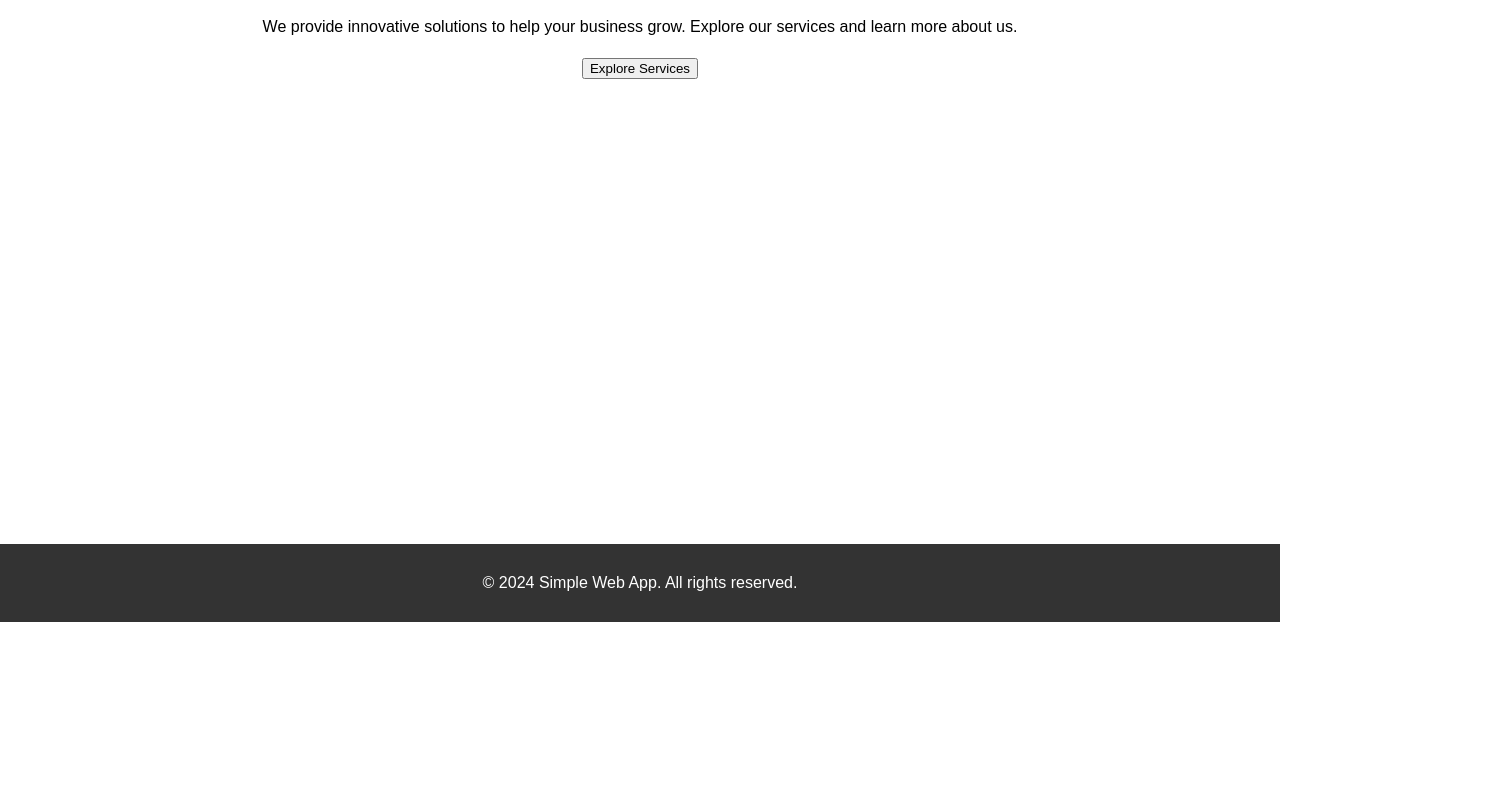
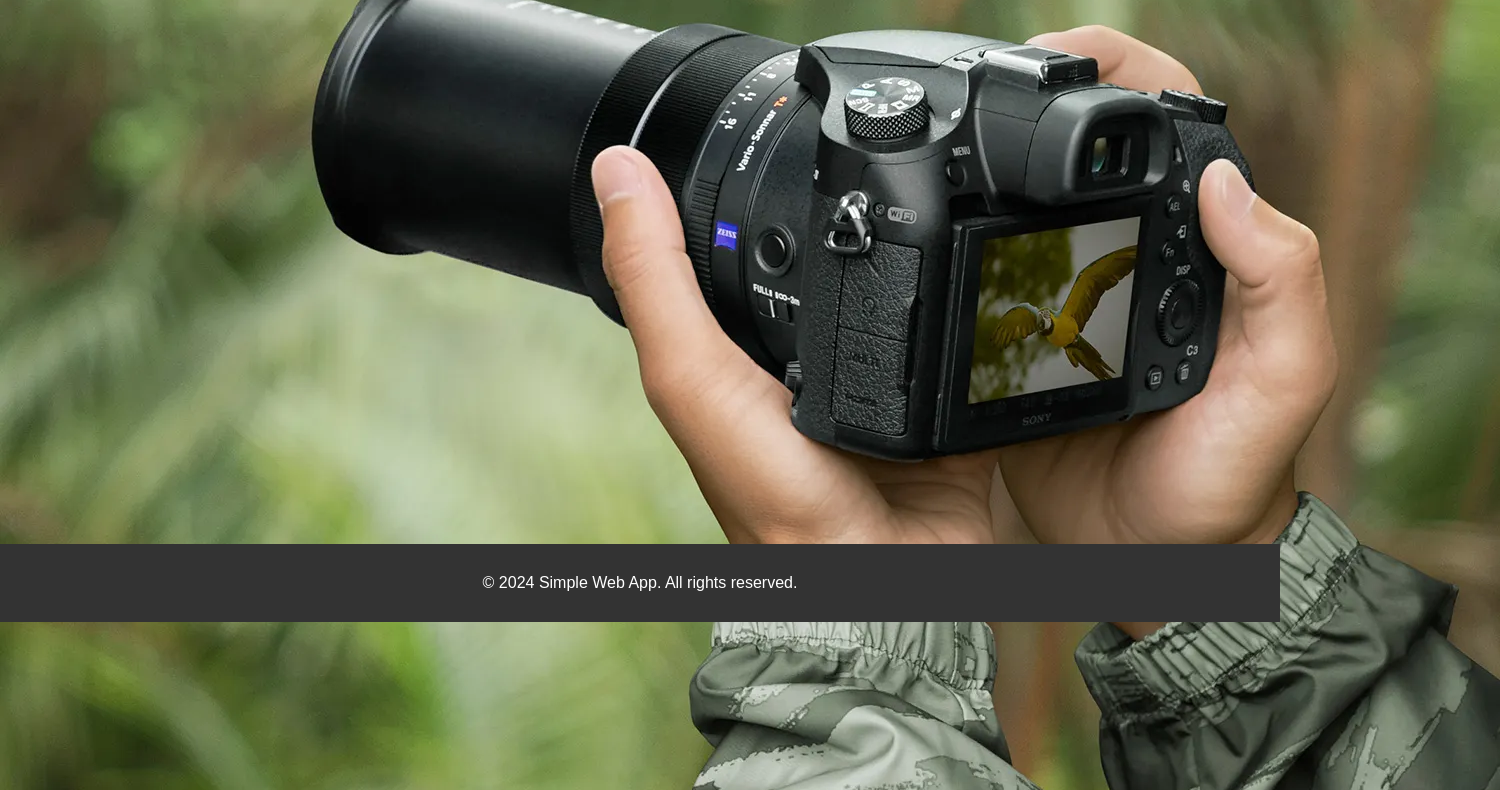
Before and after one commit to Nitin498/asp2, a plain HTML site: page index.html in a window 1280 px wide. Shown: the part 178-968 px from the top of the page, 1500 px wide, since content can reach past the window. Before the commit the page ends 800 px from the top, so only its background shows below. Drawn offline with Linux system fonts and the light colour scheme.

Commit message:
Update index.html

```diff
--- a/index.html
+++ b/index.html
@@ -5,6 +5,7 @@
   <meta name="viewport" content="width=device-width, initial-scale=1.0">
   <title>Home</title>
   <link rel="stylesheet" href="styles.css">
+  <img src="camera.webp" alt="A description of the photo">
 </head>
 <body>
   <header>
```
